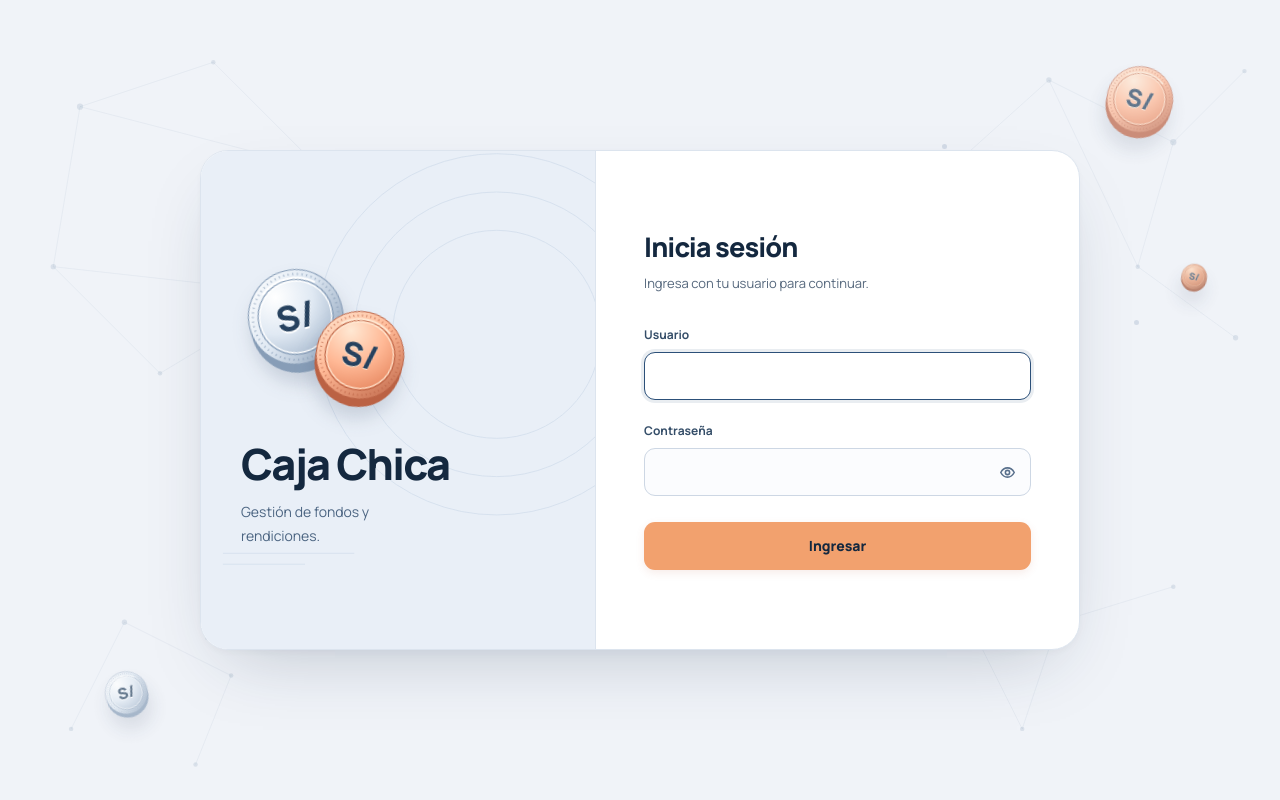
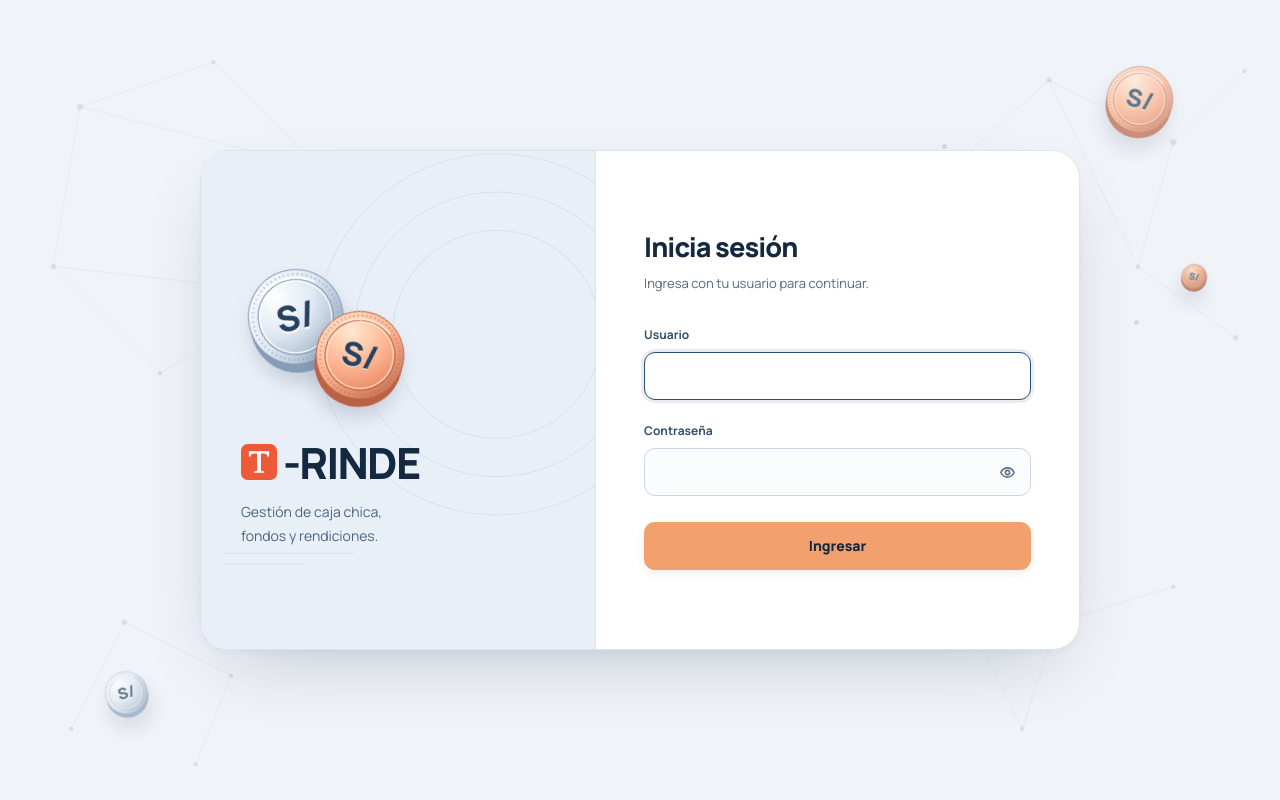
Before and after one commit to abnermedinacw/caja-chica, a PHP site: page / in a window 1280 px wide. Run offline with PHP 8.4, Linux system fonts and the light colour scheme.

Commit message:
feat: nuevo logo y brand para la web

```diff
--- a/public/css/base.css
+++ b/public/css/base.css
@@ -77,6 +77,14 @@ body {
 
 h1, h2, h3 { font-family: Manrope, 'Segoe UI', sans-serif; }
 
+.marca-trinde {
+    display: inline-flex;
+    align-items: center;
+    gap: 6px;
+    line-height: 1;
+}
+.marca-trinde svg { flex-shrink: 0; display: block; }
+
 h1 {
     font-size: 22px;
     font-weight: 700;
--- a/public/css/login.css
+++ b/public/css/login.css
@@ -159,7 +159,7 @@ body.pagina-login {
     .tarjeta-login { grid-template-columns: minmax(0, 1fr); max-width: 420px; min-height: 0; border-radius: 24px; }
     .panel-marca { display: none; }
     .panel-form { padding: 36px 32px 40px; }
-    .marca-compacta { display: block; margin-bottom: 32px; font-size: 15px; }
+    .marca-compacta { display: inline-flex; align-items: center; margin-bottom: 32px; font-size: 15px; }
     .moneda-suelta-2, .moneda-suelta-3, .punto-suelto-1, .punto-suelto-2 { display: none; }
 }
 @media (max-width: 420px) {
--- a/src/Vistas/helpers.php
+++ b/src/Vistas/helpers.php
@@ -96,6 +96,18 @@ function icono(string $nombre): string
     return $iconos[$nombre] ?? '';
 }
 
+/** Renderiza el isotipo [T] + "-RINDE" usando currentColor para adaptarse a fondos claros u oscuros. */
+function logoMarca(int $tamanoIcono = 26): string
+{
+    return '<span class="marca-trinde">'
+        . '<svg width="' . $tamanoIcono . '" height="' . $tamanoIcono . '" viewBox="0 0 32 32" aria-hidden="true" focusable="false">'
+        . '<rect width="32" height="32" rx="6" fill="#EC5A38"/>'
+        . '<path fill="#FFFFFF" d="M7 6.5 H25 V11.2 H23.5 C23.2 9.2 22.3 8.4 20.4 8.4 H17.7 V22.8 C17.7 23.8 18.2 24.2 19.6 24.3 L20.6 24.4 V25.5 H11.4 V24.4 L12.4 24.3 C13.8 24.2 14.3 23.8 14.3 22.8 V8.4 H11.6 C9.7 8.4 8.8 9.2 8.5 11.2 H7 Z"/>'
+        . '</svg>'
+        . '<span class="marca-trinde-texto">-RINDE</span>'
+        . '</span>';
+}
+
 function formatearFecha(?string $fecha): string
 {
     if (!$fecha) return '-';
--- a/src/Vistas/homeView.php
+++ b/src/Vistas/homeView.php
@@ -3,7 +3,7 @@ require_once __DIR__ . '/layout.php';
 
 function vistaHome(array $fondos, array $resumenes): void
 {
-    aperturaLayout('Inicio - Caja Chica', 'home');
+    aperturaLayout('Inicio - T-RINDE', 'home');
 ?>
     <div class="barra-superior cabecera-home">
         <div>
--- a/src/Vistas/layout.php
+++ b/src/Vistas/layout.php
@@ -78,12 +78,12 @@ function aperturaLayout(string $titulo, string $rutaActiva): void
         <link rel="stylesheet" href="<?= assetUrl('/css/base.css') ?>">
         <link rel="stylesheet" href="<?= assetUrl('/css/componentes.css') ?>">
         <link rel="stylesheet" href="<?= assetUrl('/css/modulos.css') ?>">
-        <link rel="icon" type="image/x-icon" href="<?= assetUrl('/money.png') ?>">
+        <link rel="icon" type="image/svg+xml" href="<?= assetUrl('/favicon.svg') ?>">
         <script type="importmap"><?= json_encode(mapaModulosJs(), JSON_UNESCAPED_SLASHES | JSON_HEX_TAG) ?></script>
     </head>
     <body class="con-barra-lateral">
         <aside class="barra-lateral">
-            <a href="<?= BASE_URL ?>/home" class="barra-lateral-marca">Caja Chica</a>
+            <a href="<?= BASE_URL ?>/home" class="barra-lateral-marca" aria-label="T-RINDE — Inicio"><?= logoMarca(26) ?></a>
             <nav class="barra-lateral-nav" aria-label="Navegación principal">
                 <?php foreach ($secciones as $seccion): ?>
                     <?php if (isset($seccion['titulo'])): ?>
--- a/src/Vistas/loginView.php
+++ b/src/Vistas/loginView.php
@@ -42,12 +42,12 @@ function vistaLogin(?string $error): void
     <head>
         <meta charset="UTF-8">
         <meta name="viewport" content="width=device-width, initial-scale=1.0">
-        <title>Caja Chica — Ingresar</title>
+        <title>T-RINDE — Ingresar</title>
         <link rel="stylesheet" href="<?= assetUrl('/css/base.css') ?>">
         <link rel="stylesheet" href="<?= assetUrl('/css/componentes.css') ?>">
         <link rel="preload" href="<?= BASE_URL ?>/fonts/manrope.ttf" as="font" type="font/ttf" crossorigin>
         <link rel="stylesheet" href="<?= assetUrl('/css/login.css') ?>">
-        <link rel="icon" type="image/x-icon" href="<?= assetUrl('/money.png') ?>">
+        <link rel="icon" type="image/svg+xml" href="<?= assetUrl('/favicon.svg') ?>">
 
     </head>
 
@@ -112,15 +112,15 @@ function vistaLogin(?string $error): void
                     <path d="M20 350h120m-120 10h75"/>
                 </svg>
                 <div class="marca-monedas">
-                    <button type="button" class="moneda-juego moneda moneda-plata" aria-label="Hacer girar la moneda plateada de Caja Chica" title="Haz clic para hacerla girar"><?= moneda(112, 'plata') ?></button>
-                    <button type="button" class="moneda-juego moneda moneda-cobre" aria-label="Hacer girar la moneda de cobre de Caja Chica" title="Haz clic para hacerla girar"><?= moneda(104, 'cobre') ?></button>
+                    <button type="button" class="moneda-juego moneda moneda-plata" aria-label="Hacer girar la moneda plateada de T-RINDE" title="Haz clic para hacerla girar"><?= moneda(112, 'plata') ?></button>
+                    <button type="button" class="moneda-juego moneda moneda-cobre" aria-label="Hacer girar la moneda de cobre de T-RINDE" title="Haz clic para hacerla girar"><?= moneda(104, 'cobre') ?></button>
                 </div>
-                <h1 class="marca-titulo">Caja Chica</h1>
-                <p class="marca-descripcion">Gestión de fondos y rendiciones.</p>
+                <h1 class="marca-titulo" aria-label="T-RINDE"><?= logoMarca(36) ?></h1>
+                <p class="marca-descripcion">Gestión de caja chica, fondos y rendiciones.</p>
             </section>
 
             <section class="panel-form" aria-labelledby="titulo-login">
-                <span class="marca-compacta">Caja Chica</span>
+                <span class="marca-compacta" aria-label="T-RINDE"><?= logoMarca(24) ?></span>
                 <h2 class="form-titulo" id="titulo-login">Inicia sesión</h2>
                 <p class="form-subtitulo">Ingresa con tu usuario para continuar.</p>
 
```
